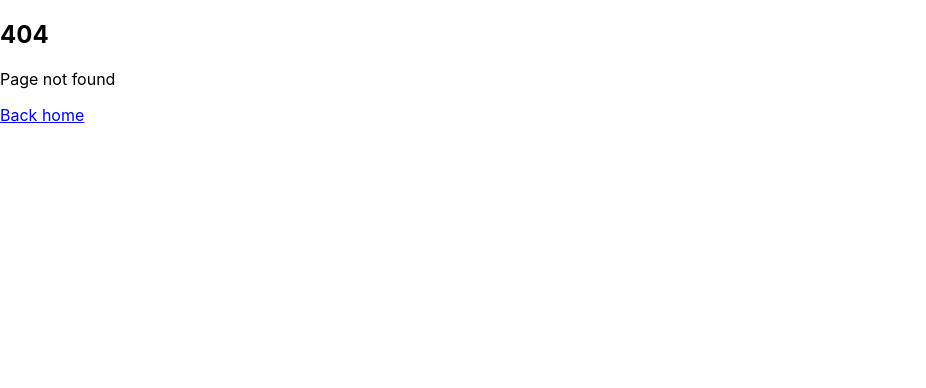
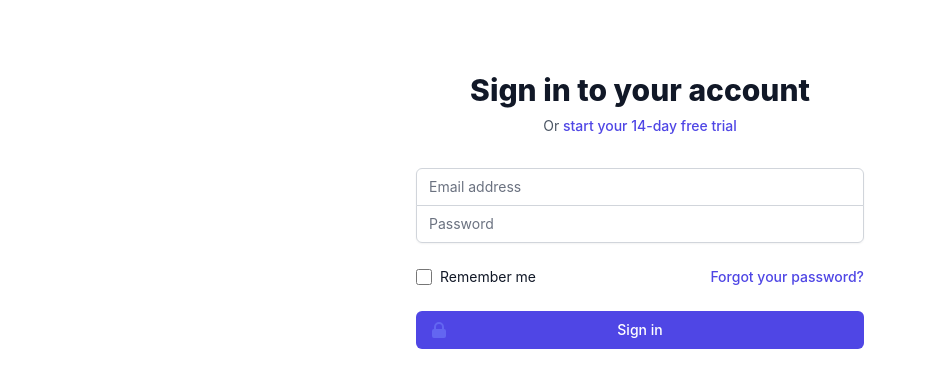
Before and after one commit to Lundrim23/Travel-Guide-Final, a React (Create React App) app: page /register in a window 1280 px wide. Before the commit this address had no page. Shown: the top 388 px of the page, without its empty margins (0-926 px from the left). Built offline with nearby package versions, Linux system fonts and the light colour scheme.

Commit message:
adding tailwind and redesign register form

```diff
--- a/package.json
+++ b/package.json
@@ -35,5 +35,8 @@
       "last 1 firefox version",
       "last 1 safari version"
     ]
+  },
+  "devDependencies": {
+    "tailwindcss": "^3.1.7"
   }
 }
--- a/src/App.js
+++ b/src/App.js
@@ -5,6 +5,7 @@ import Places from "./pages/Places";
 import Events from "./pages/Events";
 import About from "./pages/About";
 import Error from "./pages/Error";
+import Register from "./pages/Register";
 
 function App() {
   return (
@@ -14,6 +15,7 @@ function App() {
         <Route path="places" element={<Places />} />
         <Route path="events" element={<Events />} />
         <Route path="about" element={<About />} />
+        <Route path="register" element={<Register />} />
         <Route path="*" element={<Error />} />
       </Routes>
     </BrowserRouter>
--- a/src/pages/Home.js
+++ b/src/pages/Home.js
@@ -3,9 +3,33 @@ import { Link } from "react-router-dom";
 
 function Home() {
   return (
-    <div>
+    <div className="container mx-auto px-4 flex flex-row gap-2 my-10">
       <h1>Home</h1>
-      <Link to="/about">About</Link>
+
+      <Link
+        className="text-gray-900 bg-white border border-gray-300 focus:outline-none hover:bg-gray-100 focus:ring-4 focus:ring-gray-200 font-medium rounded-lg text-sm px-5 py-2.5 mr-2 mb-2 dark:bg-gray-800 dark:text-white dark:border-gray-600 dark:hover:bg-gray-700 dark:hover:border-gray-600 dark:focus:ring-gray-700"
+        to="/about"
+      >
+        About
+      </Link>
+      <Link
+        className="text-gray-900 bg-white border border-gray-300 focus:outline-none hover:bg-gray-100 focus:ring-4 focus:ring-gray-200 font-medium rounded-lg text-sm px-5 py-2.5 mr-2 mb-2 dark:bg-gray-800 dark:text-white dark:border-gray-600 dark:hover:bg-gray-700 dark:hover:border-gray-600 dark:focus:ring-gray-700"
+        to="/events"
+      >
+        Events
+      </Link>
+      <Link
+        className="text-gray-900 bg-white border border-gray-300 focus:outline-none hover:bg-gray-100 focus:ring-4 focus:ring-gray-200 font-medium rounded-lg text-sm px-5 py-2.5 mr-2 mb-2 dark:bg-gray-800 dark:text-white dark:border-gray-600 dark:hover:bg-gray-700 dark:hover:border-gray-600 dark:focus:ring-gray-700"
+        to="/register"
+      >
+        Register
+      </Link>
+      <Link
+        className="text-gray-900 bg-white border border-gray-300 focus:outline-none hover:bg-gray-100 focus:ring-4 focus:ring-gray-200 font-medium rounded-lg text-sm px-5 py-2.5 mr-2 mb-2 dark:bg-gray-800 dark:text-white dark:border-gray-600 dark:hover:bg-gray-700 dark:hover:border-gray-600 dark:focus:ring-gray-700"
+        to="/places"
+      >
+        Places
+      </Link>
     </div>
   );
 }
--- /dev/null
+++ b/src/pages/Register.js
@@ -0,0 +1,112 @@
+import React from "react";
+
+function Register() {
+  return (
+    <div className="min-h-full flex items-center justify-center py-12 px-4 sm:px-6 lg:px-8 border-slate-600">
+      <div className="max-w-md w-full space-y-8">
+        <div>
+          <h2 className="mt-6 text-center text-3xl font-extrabold text-gray-900">
+            Sign in to your account
+          </h2>
+          <p className="mt-2 text-center text-sm text-gray-600">
+            Or
+            <a
+              href="#"
+              className="font-medium text-indigo-600 hover:text-indigo-500"
+            >
+              {" "}
+              start your 14-day free trial{" "}
+            </a>
+          </p>
+        </div>
+        <form className="mt-8 space-y-6" action="#" method="POST">
+          <input type="hidden" name="remember" value="true" />
+          <div className="rounded-md shadow-sm -space-y-px">
+            <div>
+              <label htmlFor="email-address" className="sr-only">
+                Email address
+              </label>
+              <input
+                id="email-address"
+                name="email"
+                type="email"
+                autoComplete="email"
+                required
+                className="appearance-none rounded-none relative block w-full px-3 py-2 border border-gray-300 placeholder-gray-500 text-gray-900 rounded-t-md focus:outline-none focus:ring-indigo-500 focus:border-indigo-500 focus:z-10 sm:text-sm"
+                placeholder="Email address"
+              />
+            </div>
+            <div>
+              <label htmlFor="password" className="sr-only">
+                Password
+              </label>
+              <input
+                id="password"
+                name="password"
+                type="password"
+                autoComplete="current-password"
+                required
+                className="appearance-none rounded-none relative block w-full px-3 py-2 border border-gray-300 placeholder-gray-500 text-gray-900 rounded-b-md focus:outline-none focus:ring-indigo-500 focus:border-indigo-500 focus:z-10 sm:text-sm"
+                placeholder="Password"
+              />
+            </div>
+          </div>
+
+          <div className="flex items-center justify-between">
+            <div className="flex items-center">
+              <input
+                id="remember-me"
+                name="remember-me"
+                type="checkbox"
+                className="h-4 w-4 text-indigo-600 focus:ring-indigo-500 border-gray-300 rounded"
+              />
+              <label
+                htmlFor="remember-me"
+                className="ml-2 block text-sm text-gray-900"
+              >
+                {" "}
+                Remember me{" "}
+              </label>
+            </div>
+
+            <div className="text-sm">
+              <a
+                href="#"
+                className="font-medium text-indigo-600 hover:text-indigo-500"
+              >
+                {" "}
+                Forgot your password?{" "}
+              </a>
+            </div>
+          </div>
+
+          <div>
+            <button
+              type="submit"
+              className="group relative w-full flex justify-center py-2 px-4 border border-transparent text-sm font-medium rounded-md text-white bg-indigo-600 hover:bg-indigo-700 focus:outline-none focus:ring-2 focus:ring-offset-2 focus:ring-indigo-500"
+            >
+              <span className="absolute left-0 inset-y-0 flex items-center pl-3">
+                <svg
+                  className="h-5 w-5 text-indigo-500 group-hover:text-indigo-400"
+                  xmlns="http://www.w3.org/2000/svg"
+                  viewBox="0 0 20 20"
+                  fill="currentColor"
+                  aria-hidden="true"
+                >
+                  <path
+                    fillRule="evenodd"
+                    d="M5 9V7a5 5 0 0110 0v2a2 2 0 012 2v5a2 2 0 01-2 2H5a2 2 0 01-2-2v-5a2 2 0 012-2zm8-2v2H7V7a3 3 0 016 0z"
+                    clipRule="evenodd"
+                  />
+                </svg>
+              </span>
+              Sign in
+            </button>
+          </div>
+        </form>
+      </div>
+    </div>
+  );
+}
+
+export default Register;
--- /dev/null
+++ b/tailwind.config.js
@@ -0,0 +1,8 @@
+/** @type {import('tailwindcss').Config} */
+module.exports = {
+  content: ["./src/**/*.{html,js}"],
+  theme: {
+    extend: {},
+  },
+  plugins: [],
+};
```
Also changed, not shown: src/index.css (+7 -3 lines), 1 other file (tests, documents, lock files or other folders).
